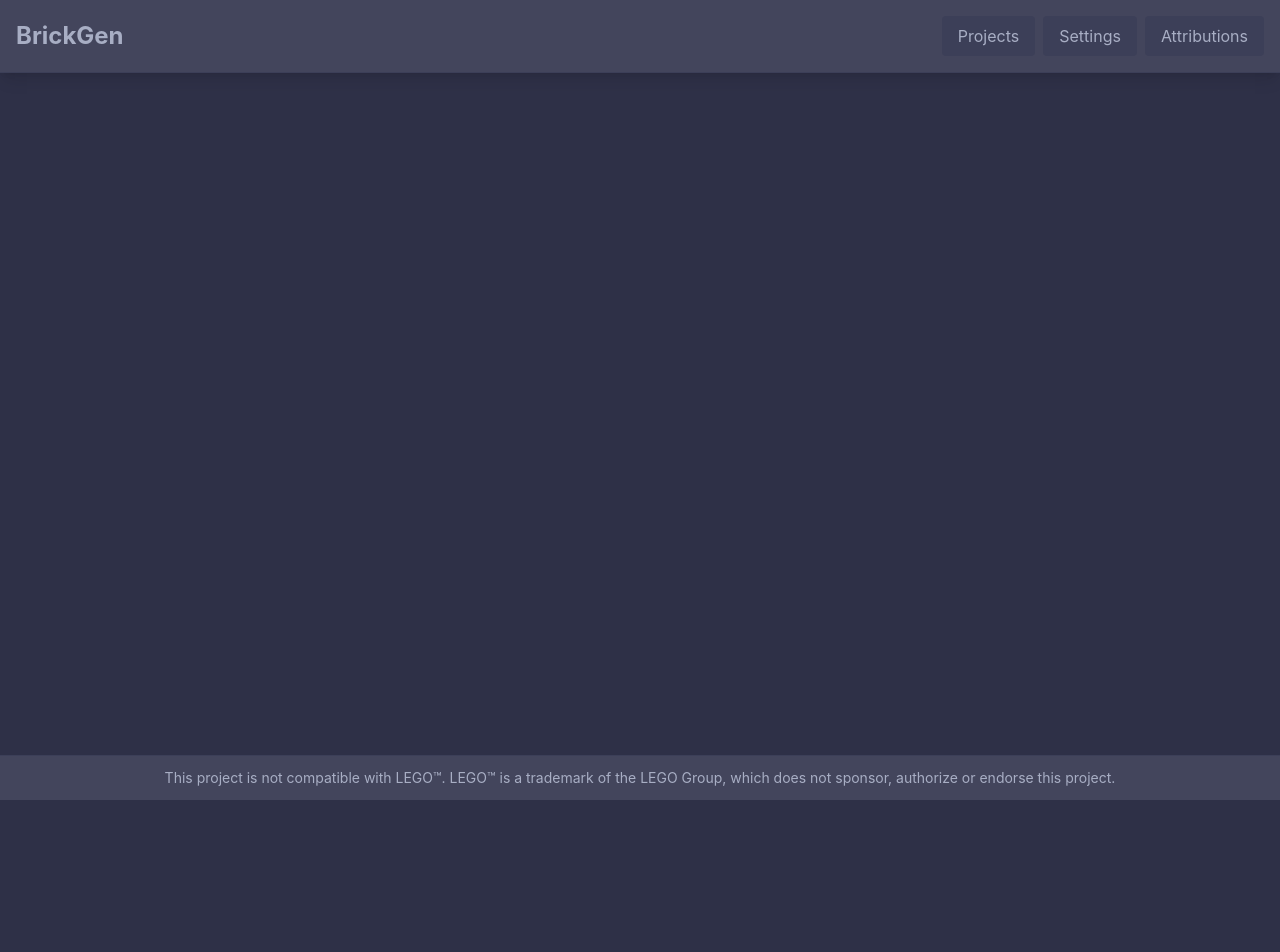
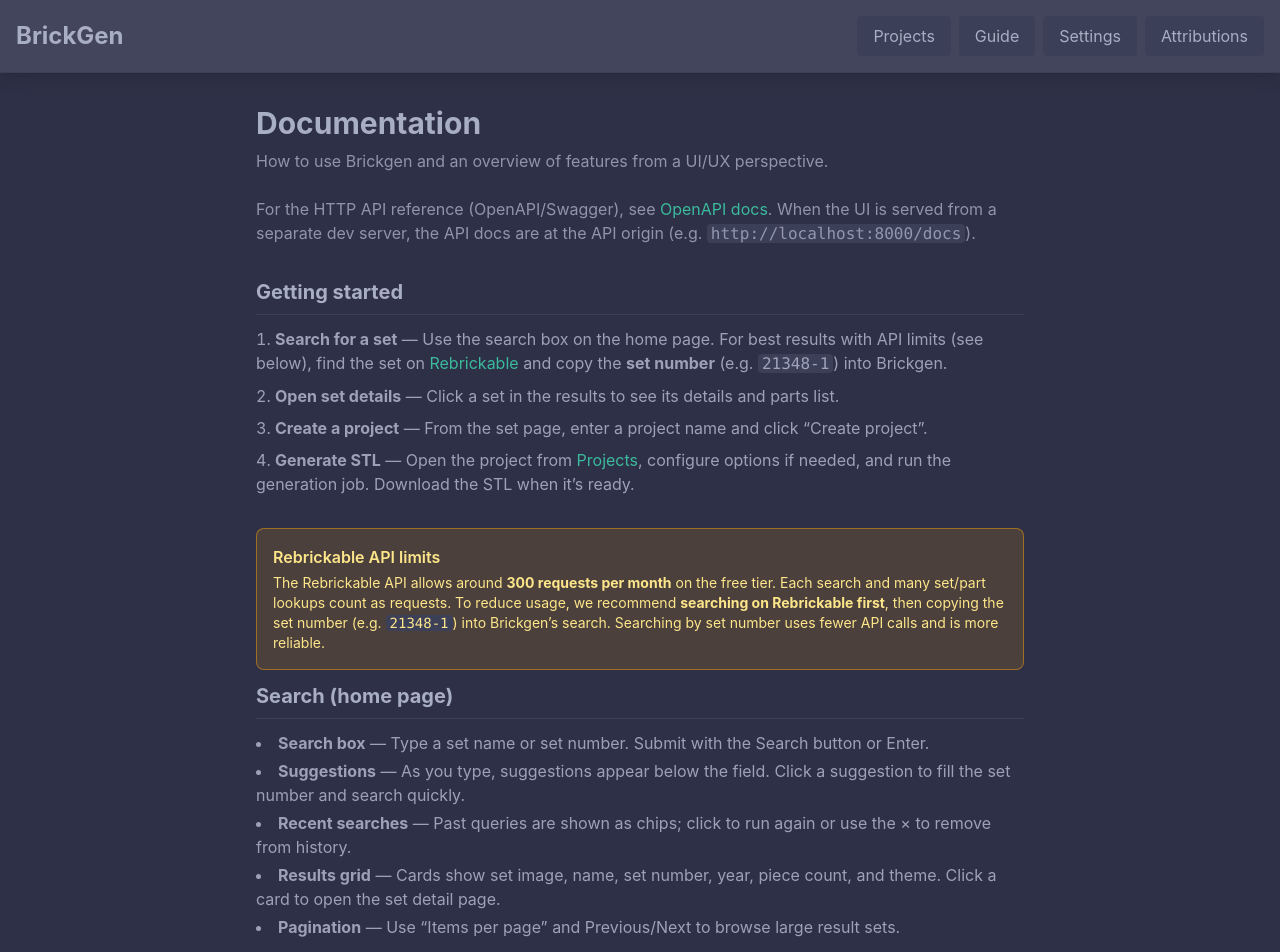
Before and after one commit to scubar/brickgen, a React (Vite) app in the folder frontend/: page /guide in a window 1280 px wide. Shown: the top 952 px of the page. Before the commit the page ends 800 px from the top, so only its background shows below. Built offline with nearby package versions, Linux system fonts and the light colour scheme.

Commit message:
Add documentation.

```diff
--- a/frontend/src/App.jsx
+++ b/frontend/src/App.jsx
@@ -7,6 +7,7 @@ import SettingsPage from './pages/SettingsPage'
 import ProjectsPage from './pages/ProjectsPage'
 import ProjectDetailPage from './pages/ProjectDetailPage'
 import AttributionsPage from './pages/AttributionsPage'
+import DocumentationPage from './pages/DocumentationPage'
 function App() {
   return (
     <Router>
@@ -22,6 +23,7 @@ function App() {
             <Route path="/settings" element={<SettingsPage />} />
             <Route path="/settings/cache" element={<SettingsPage />} />
             <Route path="/settings/database" element={<SettingsPage />} />
+            <Route path="/guide" element={<DocumentationPage />} />
             <Route path="/attributions" element={<AttributionsPage />} />
           </Routes>
           </ApiErrorProvider>
--- a/frontend/src/components/Header.jsx
+++ b/frontend/src/components/Header.jsx
@@ -11,6 +11,9 @@ function Header() {
           <nav className="flex items-center gap-2">
             <Link to="/projects" className="px-4 py-2 bg-dk-3 text-dk-5 hover:bg-mint hover:text-dk-1 rounded transition">
               Projects
+            </Link>
+            <Link to="/guide" className="px-4 py-2 bg-dk-3 text-dk-5 hover:bg-mint hover:text-dk-1 rounded transition">
+              Guide
             </Link>
             <Link to="/settings" className="px-4 py-2 bg-dk-3 text-dk-5 hover:bg-mint hover:text-dk-1 rounded transition">
               Settings
--- /dev/null
+++ b/frontend/src/pages/DocumentationPage.jsx
@@ -0,0 +1,93 @@
+import { Link } from 'react-router-dom'
+
+function DocSection({ title, children }) {
+  return (
+    <section className="mb-8">
+      <h2 className="text-xl font-bold text-dk-5 mb-3 border-b border-dk-3 pb-2">{title}</h2>
+      <div className="text-dk-5/90 space-y-2">{children}</div>
+    </section>
+  )
+}
+
+function DocNote({ variant = 'info', title, children }) {
+  const styles = {
+    info: 'bg-dk-3/50 border-dk-3 text-dk-5',
+    warning: 'bg-amber-500/15 border-amber-500/50 text-amber-200',
+  }
+  return (
+    <div className={`rounded-lg border p-4 my-3 ${styles[variant] || styles.info}`}>
+      {title && <p className="font-semibold mb-1">{title}</p>}
+      <div className="text-sm">{children}</div>
+    </div>
+  )
+}
+
+function DocumentationPage() {
+  return (
+    <div className="max-w-3xl mx-auto">
+      <h1 className="text-3xl font-bold mb-2 text-dk-5">Documentation</h1>
+      <p className="text-dk-5/80 mb-6">How to use Brickgen and an overview of features from a UI/UX perspective.</p>
+      <p className="text-dk-5/80 mb-8">
+        For the HTTP API reference (OpenAPI/Swagger), see <a href="/docs" target="_blank" rel="noopener noreferrer" className="text-mint hover:underline">OpenAPI docs</a>. When the UI is served from a separate dev server, the API docs are at the API origin (e.g. <code className="bg-dk-3 px-1 rounded">http://localhost:8000/docs</code>).
+      </p>
+
+      <DocSection title="Getting started">
+        <ol className="list-decimal list-inside space-y-2">
+          <li><strong>Search for a set</strong> — Use the search box on the home page. For best results with API limits (see below), find the set on <a href="https://rebrickable.com" target="_blank" rel="noopener noreferrer" className="text-mint hover:underline">Rebrickable</a> and copy the <strong>set number</strong> (e.g. <code className="bg-dk-3 px-1 rounded">21348-1</code>) into Brickgen.</li>
+          <li><strong>Open set details</strong> — Click a set in the results to see its details and parts list.</li>
+          <li><strong>Create a project</strong> — From the set page, enter a project name and click “Create project”.</li>
+          <li><strong>Generate STL</strong> — Open the project from <Link to="/projects" className="text-mint hover:underline">Projects</Link>, configure options if needed, and run the generation job. Download the STL when it’s ready.</li>
+        </ol>
+      </DocSection>
+
+      <DocNote variant="warning" title="Rebrickable API limits">
+        The Rebrickable API allows around <strong>300 requests per month</strong> on the free tier. Each search and many set/part lookups count as requests. To reduce usage, we recommend <strong>searching on Rebrickable first</strong>, then copying the set number (e.g. <code className="bg-dk-3 px-1 rounded">21348-1</code>) into Brickgen’s search. Searching by set number uses fewer API calls and is more reliable.
+      </DocNote>
+
+      <DocSection title="Search (home page)">
+        <ul className="list-disc list-inside space-y-1">
+          <li><strong>Search box</strong> — Type a set name or set number. Submit with the Search button or Enter.</li>
+          <li><strong>Suggestions</strong> — As you type, suggestions appear below the field. Click a suggestion to fill the set number and search quickly.</li>
+          <li><strong>Recent searches</strong> — Past queries are shown as chips; click to run again or use the × to remove from history.</li>
+          <li><strong>Results grid</strong> — Cards show set image, name, set number, year, piece count, and theme. Click a card to open the set detail page.</li>
+          <li><strong>Pagination</strong> — Use “Items per page” and Previous/Next to browse large result sets.</li>
+        </ul>
+      </DocSection>
+
+      <DocSection title="Set detail page">
+        <ul className="list-disc list-inside space-y-1">
+          <li><strong>Set info</strong> — Image, name, set number, and metadata (year, pieces, theme).</li>
+          <li><strong>Parts list</strong> — Paginated list of parts in the set. Part previews can be generated on demand or automatically (see Settings).</li>
+          <li><strong>Create project</strong> — Name your project and create it from this set. You can then open it from Projects to generate STL files.</li>
+          <li><strong>Back to search</strong> — Returns to the home page and restores your last search results when available.</li>
+        </ul>
+      </DocSection>
+
+      <DocSection title="Projects">
+        <p className="mb-2">Access from the <strong>Projects</strong> link in the header.</p>
+        <ul className="list-disc list-inside space-y-1">
+          <li><strong>Project list</strong> — All projects with thumbnail, name, and set number. Click a row to open the project.</li>
+          <li><strong>Project detail</strong> — View project info, configure generation options (plate size, spacing, STL scale, rotation, LDView options), start a generate job, and download the resulting STL.</li>
+          <li><strong>Delete</strong> — Remove a project and its jobs/output from the list (with confirmation).</li>
+        </ul>
+      </DocSection>
+
+      <DocSection title="Settings">
+        <p className="mb-2">Access from the <strong>Settings</strong> link in the header. Five tabs are available; the Cache and Database tabs have dedicated URLs (<code className="bg-dk-3 px-1 rounded">/settings/cache</code>, <code className="bg-dk-3 px-1 rounded">/settings/database</code>).</p>
+        <ul className="list-disc list-inside space-y-2">
+          <li><strong>General</strong> — Rebrickable API key (write-only; enter a new key to update). Part previews: option to auto-generate part previews, with a link to manage the part-preview cache. System paths (read-only): LDraw library path, cache directory, database path; these are set via environment variables.</li>
+          <li><strong>Part</strong> — Build plate size (width, depth, height in mm) and part spacing. Part rotation: enable global rotation and set X/Y/Z degrees; option to match default orientation to preview (studs up). STL scaling factor (0.01–10, default 1.0).</li>
+          <li><strong>LDView</strong> — Rendering options used when converting parts to STL and when generating part previews (e.g. quality studs, curve quality, lighting, textures, antialiasing). Each option shows whether it affects STL, Preview, or both. Changing any option clears the STL cache. Basic and advanced sections available; some settings are marked for performance impact.</li>
+          <li><strong>Cache</strong> — View and manage caches: STL cache stats; Rebrickable cache (cached sets list, clear); part preview cache (list, clear); LDraw cache (stats, clear or download); search history (list, clear). Clearing Rebrickable or preview cache frees space but may increase API usage when you search or open sets again.</li>
+          <li><strong>Database</strong> — Read-only view: database path, applied migrations, current revision, and row counts per table.</li>
+        </ul>
+      </DocSection>
+
+      <DocSection title="Attributions">
+        <p>Third-party software and data sources (LDraw, Rebrickable, LDView, etc.) are listed on the <Link to="/attributions" className="text-mint hover:underline">Attributions</Link> page.</p>
+      </DocSection>
+    </div>
+  )
+}
+
+export default DocumentationPage
```
